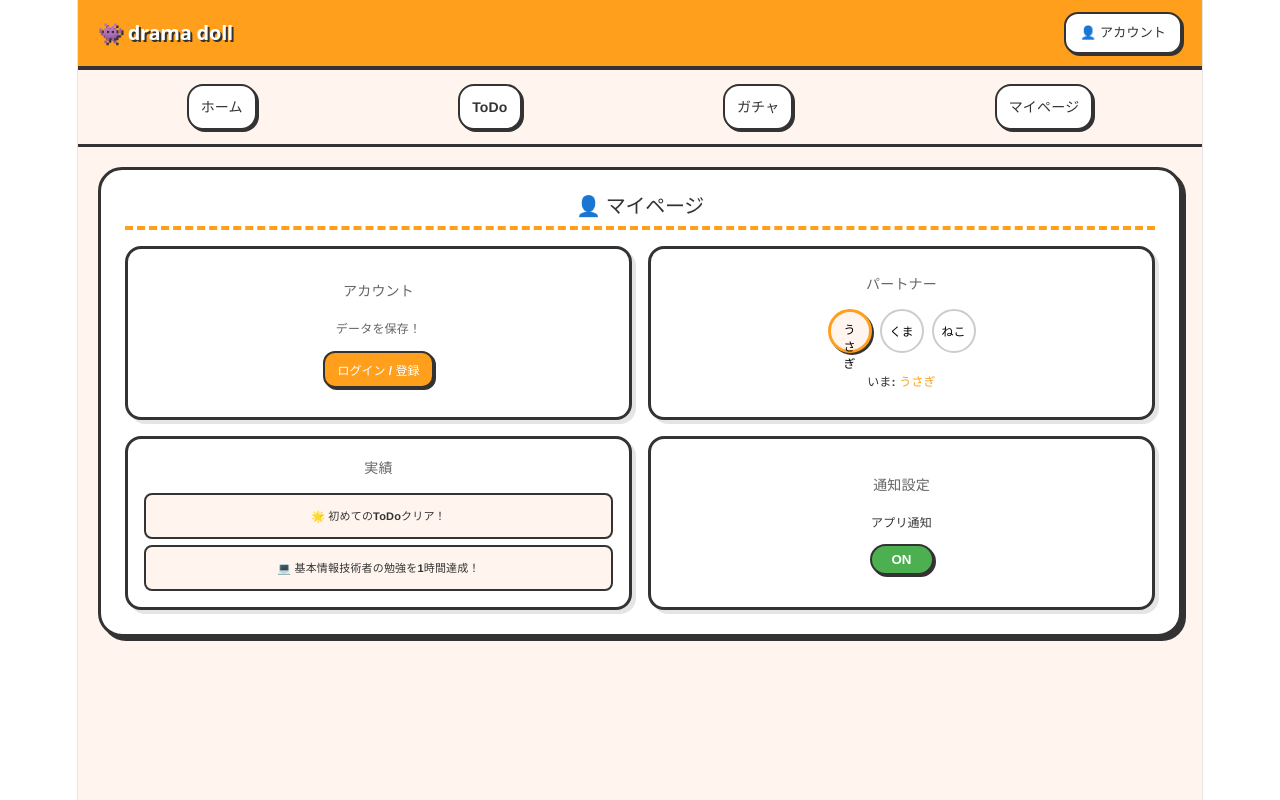
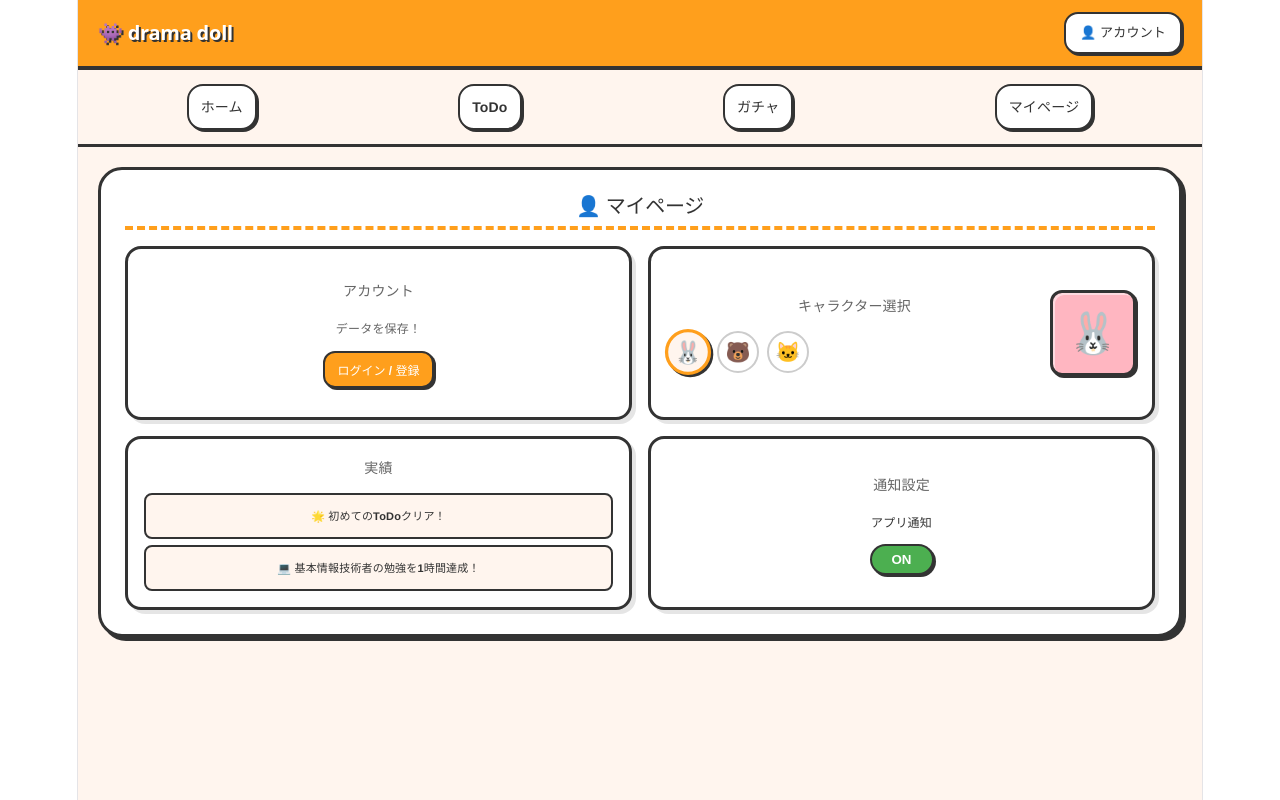
Before and after one commit to drama-dolls/main, a React (Vite) app in the folder frontend/: page /mypage in a window 1280 px wide. Built offline with nearby package versions, Linux system fonts and the light colour scheme.

Commit message:
ミュート削除

```diff
--- a/frontend/src/pages/HomePage.tsx
+++ b/frontend/src/pages/HomePage.tsx
@@ -99,7 +99,6 @@ export const HomePage = () => {
             ref={videoRef}
             src={currentStatus.videoSrc}
             loop
-            muted
             playsInline
             style={{
               width: '100%',
--- a/frontend/src/pages/MyPage.tsx
+++ b/frontend/src/pages/MyPage.tsx
@@ -5,7 +5,14 @@ export const MyPage = () => {
   const [notifications, setNotifications] = useState(true);
   const [selectedChar, setSelectedChar] = useState('うさぎ');
 
-  // 4分割の枠に綺麗に収まるように、余白などを少しコンパクトに調整しました
+  // ★追加：キャラクターの情報（アイコンの絵文字と、右側に表示する画像用の背景色）
+  // ※ 後で本物の画像にする場合は、ここに img: '/images/rabbit.png' のように追加して使います
+  const characters: Record<string, { emoji: string; color: string }> = {
+    'うさぎ': { emoji: '🐰', color: '#FFB6C1' }, // ピンク
+    'くま': { emoji: '🐻', color: '#FFDAB9' }, // オレンジ系
+    'ねこ': { emoji: '🐱', color: '#E6E6FA' }, // 薄い紫
+  };
+
   const cardStyle = {
     backgroundColor: '#FFF',
     border: '3px solid #333',
@@ -14,7 +21,7 @@ export const MyPage = () => {
     boxShadow: '4px 4px 0px rgba(0,0,0,0.1)',
     display: 'flex',
     flexDirection: 'column' as const,
-    justifyContent: 'center', // 縦の中央に寄せてバランスを良くする
+    justifyContent: 'center',
     gap: '12px',
     height: '100%',
     boxSizing: 'border-box' as const
@@ -35,13 +42,13 @@ export const MyPage = () => {
         👤 マイページ
       </h2>
 
-      {/* ★ここを変更！縦並びから、2x2のグリッド（格子）レイアウトにしました */}
+      {/* 2x2のグリッドレイアウト */}
       <div style={{
         display: 'grid',
-        gridTemplateColumns: '1fr 1fr', // 横に2分割（1:1の割合）
-        gridTemplateRows: '1fr 1fr',    // 縦に2分割（1:1の割合）
+        gridTemplateColumns: '1fr 1fr',
+        gridTemplateRows: '1fr 1fr',
         gap: '16px',
-        flexGrow: 1                     // 画面の残りの高さをいっぱいに使う
+        flexGrow: 1
       }}>
 
         {/* 1. ログインエリア（左上） */}
@@ -49,7 +56,7 @@ export const MyPage = () => {
           <h3 style={{ margin: 0, fontSize: '14px', color: '#666', textAlign: 'center' }}>アカウント</h3>
           {isLoggedIn ? (
             <div style={{ display: 'flex', flexDirection: 'column', alignItems: 'center', gap: '8px' }}>
-              <span style={{ fontWeight: 'bold', fontSize: '16px' }}>ユーザー 様</span>
+              <span style={{ fontWeight: 'bold', fontSize: '16px' }}>アッキー 様</span>
               <button
                 onClick={() => setIsLoggedIn(false)}
                 style={{ padding: '6px 12px', borderRadius: '12px', border: '2px solid #333', backgroundColor: '#e0e0e0', cursor: 'pointer', fontWeight: 'bold', fontSize: '12px' }}
@@ -70,35 +77,61 @@ export const MyPage = () => {
           )}
         </div>
 
-        {/* 2. キャラ選択エリア（右上） */}
-        <div style={cardStyle}>
-          <h3 style={{ margin: 0, fontSize: '14px', color: '#666', textAlign: 'center' }}>パートナー</h3>
-          <div style={{ display: 'flex', gap: '8px', justifyContent: 'center' }}>
-            {['うさぎ', 'くま', 'ねこ'].map((char) => (
+        {/* 2. ★変更：キャラ選択エリア（右上） */}
+        <div style={{...cardStyle, justifyContent: 'flex-start'}}>
+          <div style={{ display: 'flex', flexDirection: 'row', justifyContent: 'space-between', alignItems: 'center', height: '100%' }}>
+
+            {/* 【左側】文字と選択アイコン */}
+            <div style={{ display: 'flex', flexDirection: 'column', gap: '12px', flex: 1 }}>
+              <h3 style={{ margin: 0, fontSize: '14px', color: '#666' }}>キャラクター選択</h3>
+              <div style={{ display: 'flex', gap: '8px', flexWrap: 'wrap' }}>
+                {Object.keys(characters).map((char) => (
                   <button
                     key={char}
                     onClick={() => setSelectedChar(char)}
                     style={{
-                  padding: '8px',
+                      padding: '0',
                       borderRadius: '50%',
-                  width: '44px',
-                  height: '44px',
+                      width: '42px',
+                      height: '42px',
                       border: selectedChar === char ? '3px solid #FF9F1C' : '2px solid #ccc',
                       backgroundColor: selectedChar === char ? '#FFF5EE' : '#FFF',
                       cursor: 'pointer',
-                  fontSize: '12px',
-                  fontWeight: 'bold',
+                      fontSize: '20px',
+                      display: 'flex',
+                      justifyContent: 'center',
+                      alignItems: 'center',
                       boxShadow: selectedChar === char ? '2px 2px 0px #333' : 'none',
-                  transition: '0.2s'
+                      transition: '0.2s',
+                      transform: selectedChar === char ? 'scale(1.1)' : 'scale(1)' // 選ばれているものは少し大きく
                     }}
                   >
-                {char}
+                    {characters[char].emoji}
                   </button>
                 ))}
               </div>
-          <p style={{ textAlign: 'center', margin: '4px 0 0', fontWeight: 'bold', fontSize: '12px' }}>
-            いま: <span style={{ color: '#FF9F1C' }}>{selectedChar}</span>
-          </p>
+            </div>
+
+            {/* 【右側】四角いキャラクター画像 */}
+            <div style={{
+              width: '80px',
+              height: '80px',
+              borderRadius: '12px',
+              border: '3px solid #333',
+              backgroundColor: characters[selectedChar].color,
+              display: 'flex',
+              justifyContent: 'center',
+              alignItems: 'center',
+              fontSize: '40px',
+              boxShadow: 'inset 2px 2px 0px rgba(255,255,255,0.5), 2px 2px 0px #333',
+              flexShrink: 0,
+              marginLeft: '8px'
+            }}>
+              {/* ★本物の画像を使いたい場合は、ここの絵文字を消して <img src="..." /> を入れます */}
+              {characters[selectedChar].emoji}
+            </div>
+
+          </div>
         </div>
 
         {/* 3. 実績確認エリア（左下） */}
```
Lines whose indentation alone changed are shown as unchanged.
